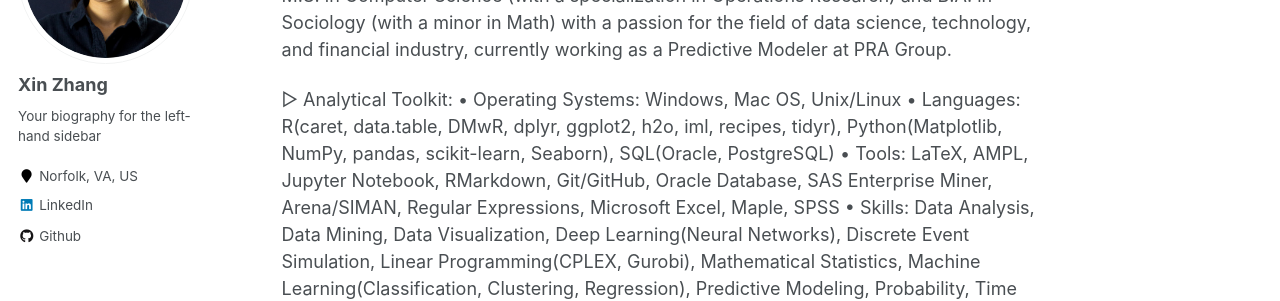
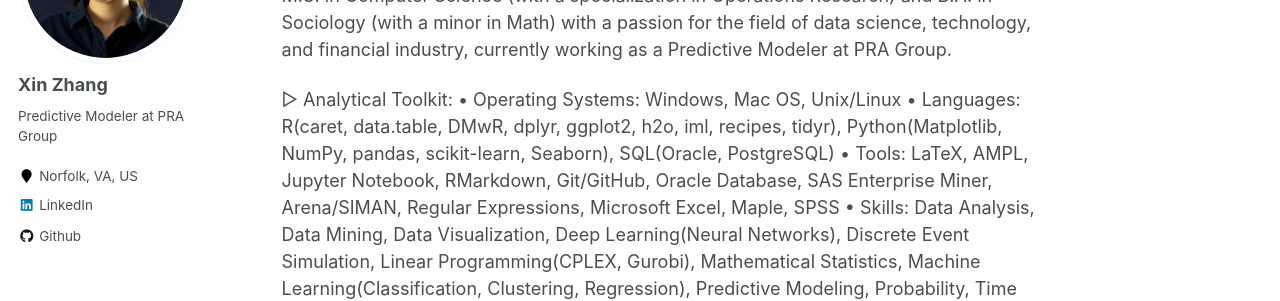
Before and after one commit to SnowingSita/SnowingSita.github.io, a Jekyll site: the page built from _pages/about.md, in a window 1280 px wide. Shown: the part 229-530 px from the top of the page. Built offline with Jekyll 4.4.1, drawn with Linux system fonts in a browser that asks for light colours.

Commit message:
Update _config.yml

```diff
--- a/_config.yml
+++ b/_config.yml
@@ -82,7 +82,7 @@
 author:
   name             : "Xin Zhang"
   avatar           : "Xin Zhang-min-round.jpg"
-  bio              : "Your biography for the left-hand sidebar"
+  bio              : "Predictive Modeler at PRA Group"
   location         : "Norfolk, VA, US"
   employer         :
   pubmed           : #"https://www.ncbi.nlm.nih.gov/pubmed/?term=john+snow"
@@ -261,7 +261,6 @@
 # Plugins
 plugins:
   - jekyll-paginate
-  - jekyll-sitemap
   - jekyll-gist
   - jekyll-feed
   - jekyll-redirect-from
```
